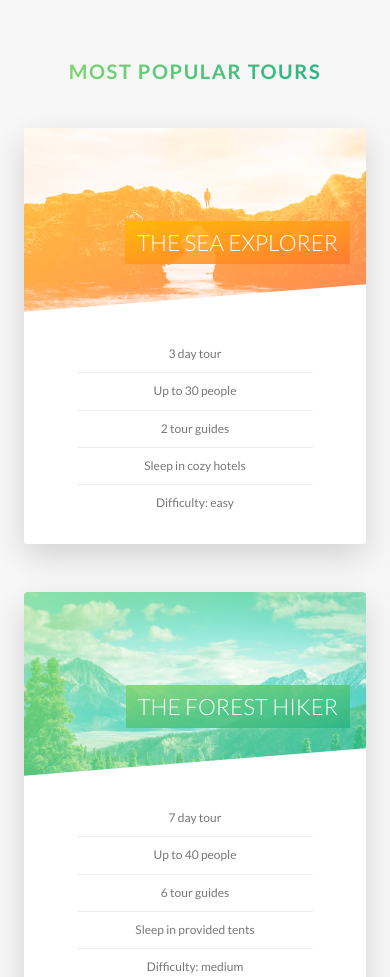
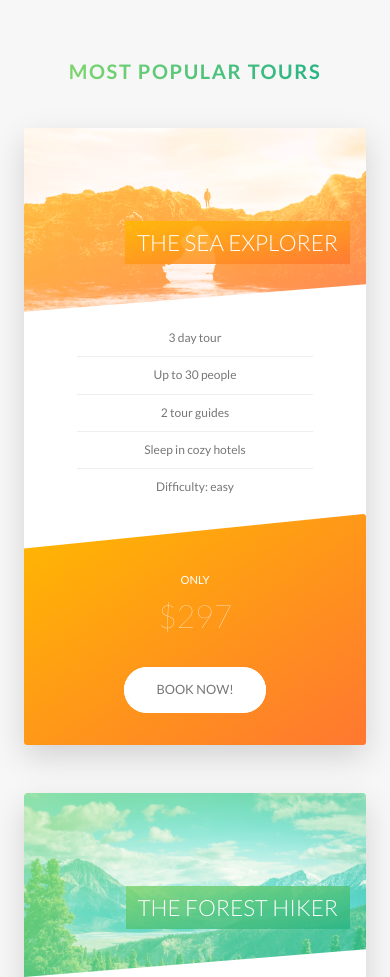
Before and after one commit to sam-nazarian/tour-landing-page, a website: page index.html in a window 390 px wide. Shown: the part 2482-3459 px from the top of the page. Drawn offline with Linux system fonts and the light colour scheme.

Commit message:
Wrote media queries for Tours, Stories, & Booking sections

```diff
--- a/sass/components/_card.scss
+++ b/sass/components/_card.scss
@@ -124,7 +124,7 @@
     }
   }
 
-  // BACK SIDE STYLING
+  // FRONT SIDE STYLING
   &__cta {
     text-align: center;
     position: absolute;
@@ -149,4 +149,49 @@
     font-size: 6rem;
     font-weight: 100;
   }
+
+  @include respond(tab-port) {
+    height: auto;
+    border-radius: 3px;
+    background-color: $color-white;
+    box-shadow: 0 1.5rem 4rem rgba($color-black, 0.15);
+
+    &__side {
+      height: auto;
+      position: relative;
+      box-shadow: none;
+
+      &--back {
+        transform: rotateY(0); //overwrite previous value
+        clip-path: polygon(0 15%, 100% 0, 100% 100%, 0 100%);
+      }
+    }
+
+    // when we hover back goes to front, the front goes to back
+    &:hover &__side--front {
+      transform: rotateY(0);
+    }
+
+    &__details {
+      padding: 1rem 3rem;
+    }
+
+    // BACK SIDE STYLING
+    &__cta {
+      position: relative;
+      top: 0;
+      left: 0;
+      transform: translate(0);
+      width: 100%;
+      padding: 7rem 4rem 4rem 4rem;
+    }
+
+    &__price-box {
+      margin-bottom: 3rem;
+    }
+
+    &__price-value {
+      font-size: 4rem;
+    }
+  }
 }
--- a/sass/components/_story.scss
+++ b/sass/components/_story.scss
@@ -9,6 +9,16 @@
   padding-left: 9rem;
   font-size: $default-font-size;
   transform: skew(-12deg);
+
+  @include respond(tab-port) {
+    width: 100%;
+    padding: 4rem;
+    padding-left: 7rem;
+  }
+
+  @include respond(phone) {
+    transform: skew(0);
+  }
 
   &__shape {
     width: 15rem;
@@ -24,6 +34,10 @@
 
     transform: translateX(-3rem) skew(12deg); //for floated elm use transform not margin
     position: relative;
+
+    @include respond(phone) {
+      transform: translateX(-3rem) skew(0);
+    }
   }
 
   &__img {
@@ -35,6 +49,10 @@
 
   &__text {
     transform: skew(12deg);
+
+    @include respond(phone) {
+      transform: skew(0);
+    }
   }
 
   &__caption {
--- a/sass/components/form.scss
+++ b/sass/components/form.scss
@@ -14,6 +14,10 @@
     width: 90%;
     display: block; //so that it would have it's own line
     transition: all 0.3s; //animates the focus color change from red to green
+
+    @include respond(tab-port) {
+      width: 100%;
+    }
 
     &:focus {
       outline: none; //default focus
@@ -55,6 +59,11 @@
   &__radio-group {
     width: 49%;
     display: inline-block; //won't create any line breaks
+
+    @include respond(tab-port) {
+      width: 100%;
+      margin-bottom: 2rem;
+    }
   }
 
   &__radio-label {
--- a/sass/pages/_home.scss
+++ b/sass/pages/_home.scss
@@ -55,13 +55,29 @@
 .book {
   // after 50% it is going to be transparent
   background-image: linear-gradient(105deg, rgba($color-white, 0.9) 0%, rgba($color-white, 0.9) 50%, transparent 50%), url(../img/nat-10.jpg);
-  background-size: 100%; //same as cover, strech image to cover entrie container
+  background-size: 100%; //similar to cover, strech image to cover entrie container (in the x direction)
   border-radius: 3px;
   box-shadow: 0 1.5rem 4rem rgba($color-black, 0.2);
-  height: 50rem;
+
+  @include respond(tab-land) {
+    background-image: linear-gradient(105deg, rgba($color-white, 0.9) 0%, rgba($color-white, 0.9) 65%, transparent 65%), url(../img/nat-10.jpg);
+    background-size: cover;
+  }
+
+  @include respond(tab-port) {
+    background-image: linear-gradient(to right, rgba($color-white, 0.9) 0%, rgba($color-white, 0.9) 100%), url(../img/nat-10.jpg);
+  }
 
   &__form {
     width: 50%;
     padding: 6rem;
+
+    @include respond(tab-land) {
+      width: 65%;
+    }
+
+    @include respond(tab-port) {
+      width: 100%;
+    }
   }
 }
```
Also changed, not shown: css/style.css, 1 other file.
